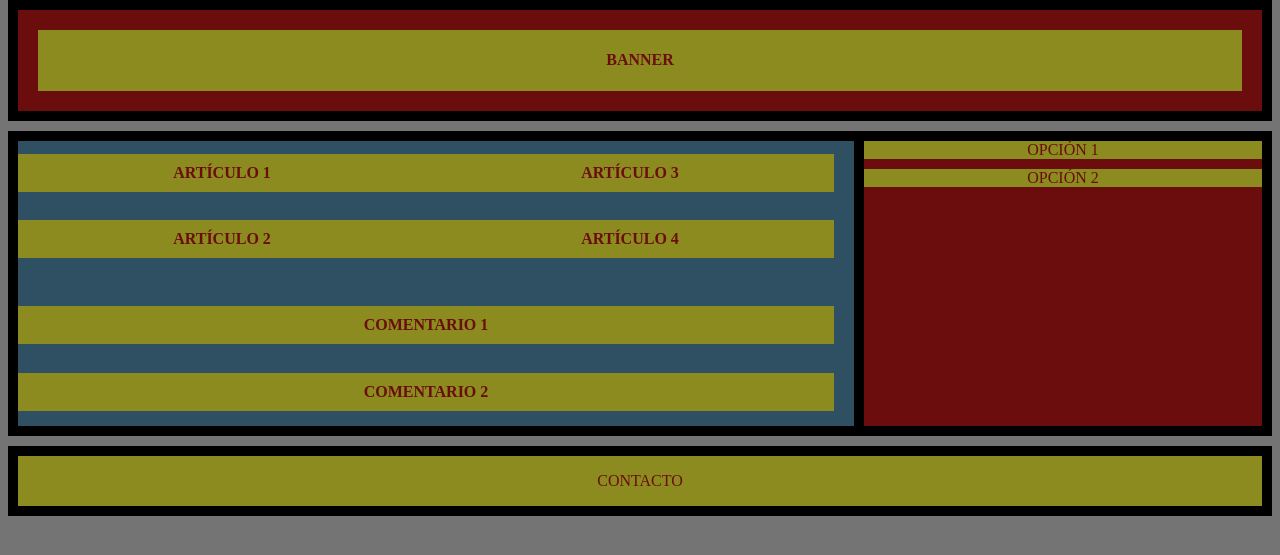
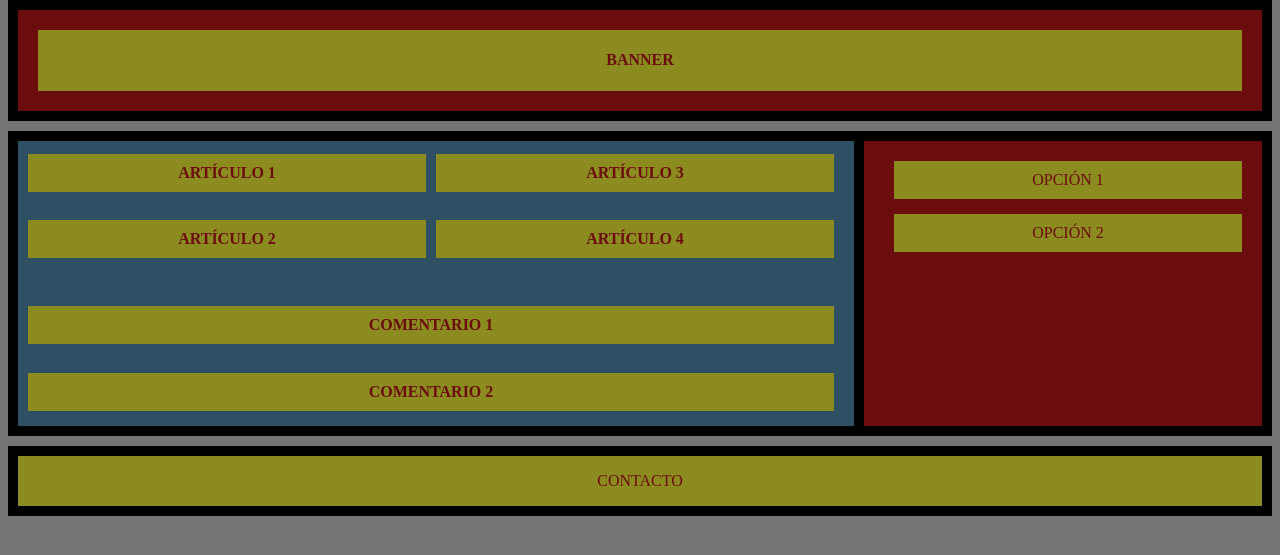
Before and after one commit to CaleroCode/grid-flex, a plain HTML site: page index.html in a window 1280 px wide. Shown: the part 77-632 px from the top of the page. Drawn offline with Linux system fonts and the light colour scheme.

Commit message:
Resultado final ejercicio Grid+Flex

```diff
--- a/style.css
+++ b/style.css
@@ -75,17 +75,20 @@ main {
 .comentarios h2 {
     background-color: rgb(139, 139, 31);
     padding: 10px;
-  margin-bottom: 15px;
+    margin-bottom: 15px;
+    margin-left: 10px;
 }
 .opcion {
     grid-area: opciones;
     background-color: rgb(107, 13, 13);
     border-left: 10px solid black;
+    padding: 20px;
 }
 .opcion-card {
     background-color: rgb(139, 139, 31);
-    grid-template-columns: repeat(2, 1fr);
-    margin-bottom: 10px;
+    padding: 10px;
+    margin-bottom: 15px;
+    margin-left: 10px;
 }
 .footer  {
     display: flex;
```
